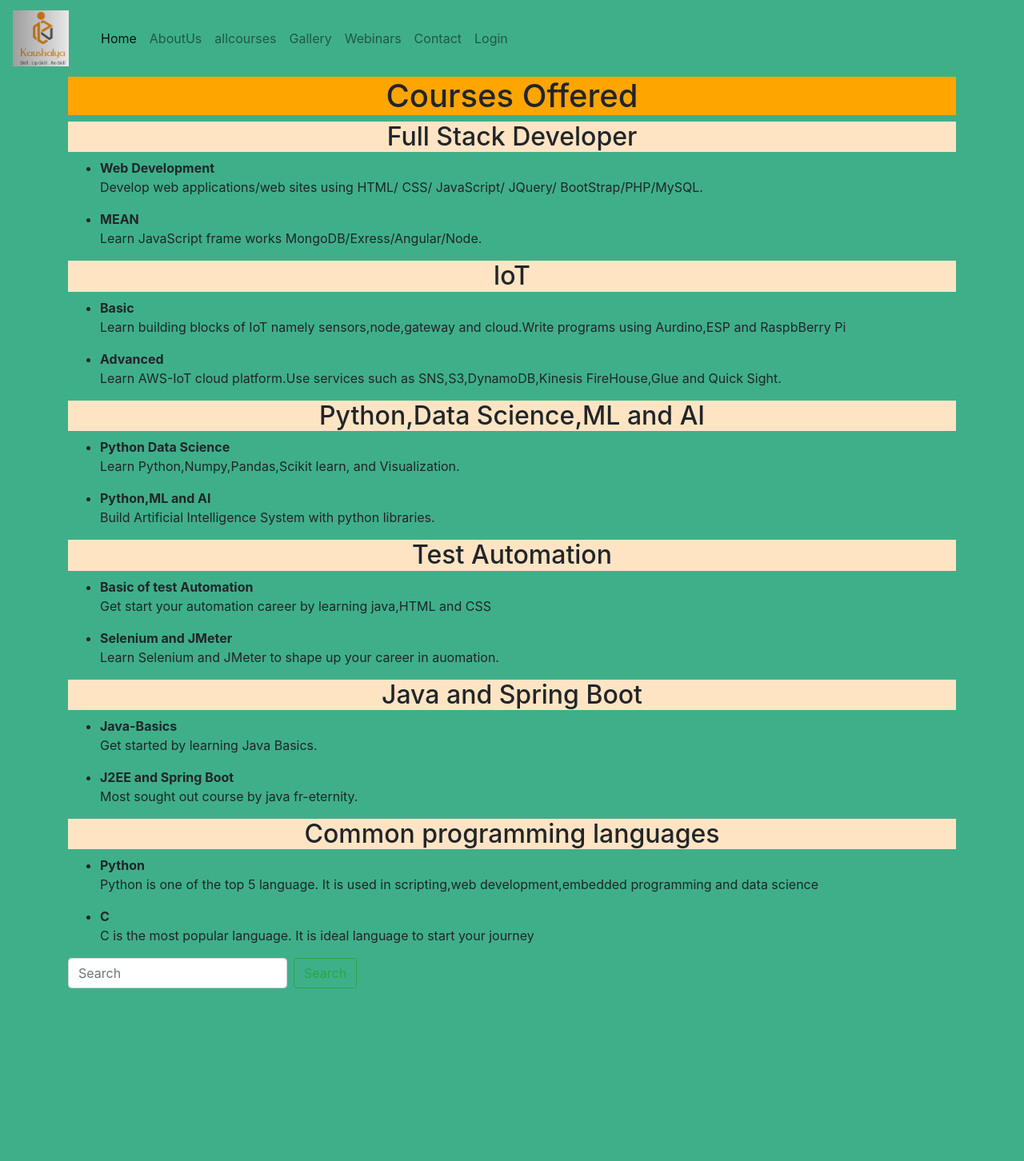
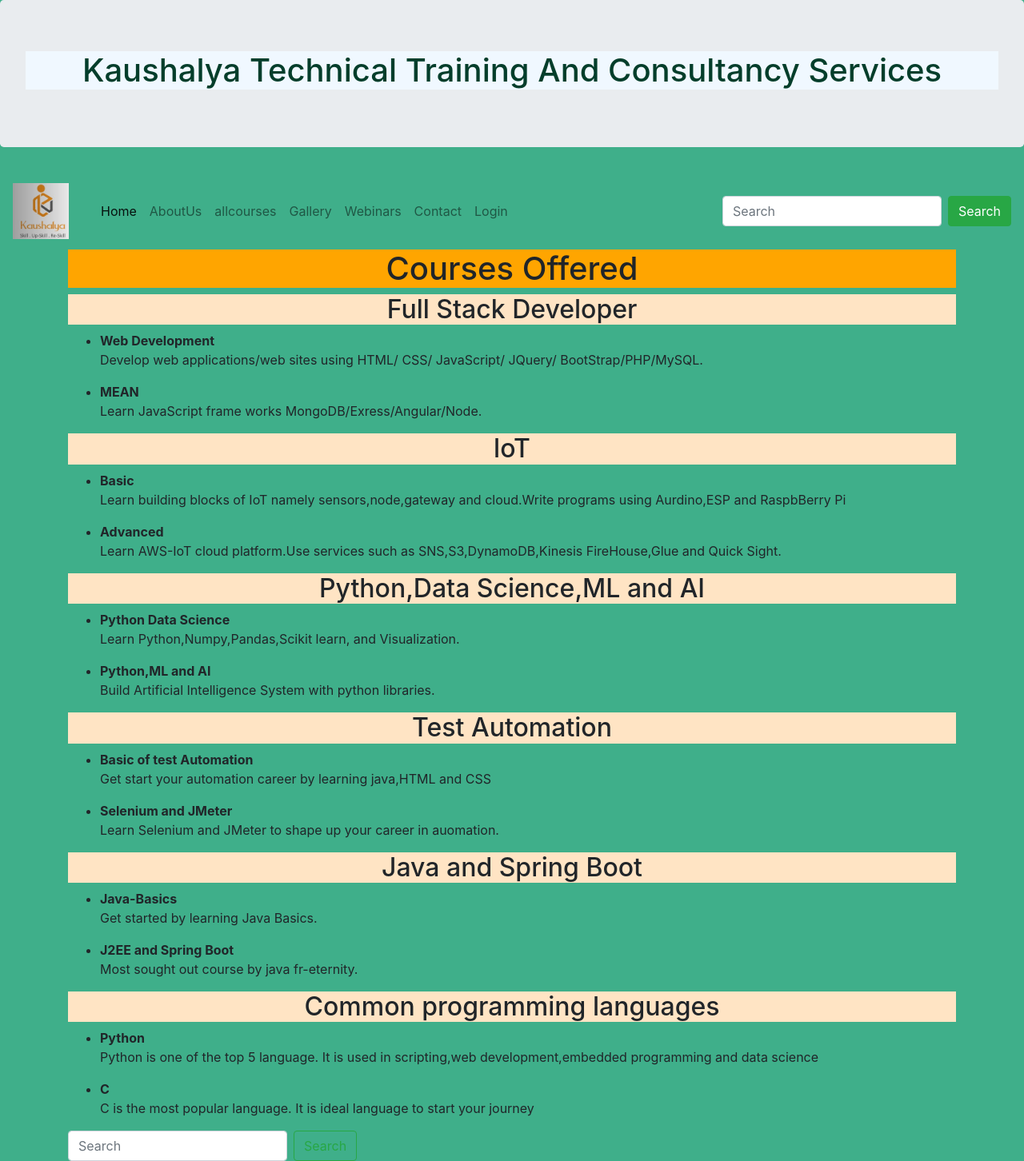
Before and after one commit to sravanitalanki0203/eKaushalya, a PHP site: page /allcourses.html in a window 1280 px wide. Shown: the whole page at 80% size. Before the commit the page ends 1236 px from the top, so only its background shows below. Run offline with PHP 8.4, Linux system fonts and the light colour scheme.

Commit message:
first commit

```diff
--- a/aboutus.html
+++ b/aboutus.html
@@ -13,6 +13,9 @@
         <link rel="stylesheet" href="style.css">
       </head>
       <body>
+        <div class="jumbotron">  <h1 class="name">Kaushalya Technical Training And Consultancy Services</h1>
+        </div>
+
         <section id="title">
             <nav class="navbar navbar-expand-lg navbar-light">
                 <a class="navbar-brand" href="#">
@@ -49,7 +52,7 @@
                 </ul>
                 <form class="form-inline my-2 my-lg-0">
                   <input class="form-control mr-sm-2" type="search" placeholder="Search" aria-label="Search">
-                  <a href="google.com"><button class="btn btn-outline-success my-2 my-sm-0" type="submit">Search</button></a>
+                  <a href="google.com"><button class="btn btn-success my-2 my-sm-0" type="submit">Search</button></a>
                 </form>
 
              </div>
--- a/allcourses.html
+++ b/allcourses.html
@@ -13,6 +13,9 @@
         <link rel="stylesheet" href="style.css">
       </head>
       <body>
+        <div class="jumbotron">  <h1 class="name">Kaushalya Technical Training And Consultancy Services</h1>
+        </div>
+
         <section id="title">
             <nav class="navbar navbar-expand-lg navbar-light">
                 <a class="navbar-brand" href="#">
@@ -47,6 +50,11 @@
                         <a class="nav-link" href="login.html">Login <span class="sr-only">(current)</span></a>
                       </li>
                 </ul>
+                <form class="form-inline my-2 my-lg-0">
+                  <input class="form-control mr-sm-2" type="search" placeholder="Search" aria-label="Search">
+                  <a href="google.com"><button class="btn btn-success my-2 my-sm-0" type="submit">Search</button></a>
+                </form>
+
              </div>
             </nav>
             </section>
--- a/contact.html
+++ b/contact.html
@@ -50,7 +50,7 @@
                 </ul>
                 <form class="form-inline my-2 my-lg-0">
                   <input class="form-control mr-sm-2" type="search" placeholder="Search" aria-label="Search">
-                  <a href="google.com"><button class="btn btn-outline-success my-2 my-sm-0" type="submit">Search</button></a>
+                  <a href="google.com"><button class="btn btn-success my-2 my-sm-0" type="submit">Search</button></a>
                 </form>
 
              </div>
--- a/gallery.html
+++ b/gallery.html
@@ -13,6 +13,9 @@
         <link rel="stylesheet" href="style.css">
       </head>
       <body>
+        <div class="jumbotron">  <h1 class="name">Kaushalya Technical Training And Consultancy Services</h1>
+        </div>
+
         <section id="title">
             <nav class="navbar navbar-expand-lg navbar-light">
                 <a class="navbar-brand" href="#">
@@ -49,7 +52,7 @@
                 </ul>
                 <form class="form-inline my-2 my-lg-0">
                   <input class="form-control mr-sm-2" type="search" placeholder="Search" aria-label="Search">
-                  <a href="google.com"><button class="btn btn-outline-success my-2 my-sm-0" type="submit">Search</button></a>
+                  <a href="google.com"><button class="btn btn-success my-2 my-sm-0" type="submit">Search</button></a>
                 </form>
 
              </div>
--- a/index.html
+++ b/index.html
@@ -13,6 +13,8 @@
         <link rel="stylesheet" href="style.css">
       </head>
       <body>
+        <div class="jumbotron">  <h1 class="name">Kaushalya Technical Training And Consultancy Services</h1>
+        </div>
         <section id="title">
             <nav class="navbar navbar-expand-lg navbar-light">
                 <a class="navbar-brand" href="#">
@@ -49,7 +51,7 @@
                 </ul>
                 <form class="form-inline my-2 my-lg-0">
                     <input class="form-control mr-sm-2" type="search" placeholder="Search" aria-label="Search">
-                    <a href="google.com"><button class="btn btn-outline-success my-2 my-sm-0" type="submit">Search</button></a>
+                    <a href="google.com"><button class="btn btn-success my-2 my-sm-0" type="submit">Search</button></a>
                   </form>
 
              </div>
--- a/login.html
+++ b/login.html
@@ -13,6 +13,9 @@
         <link rel="stylesheet" href="style.css">
       </head>
       <body>
+        <div class="jumbotron">  <h1 class="name">Kaushalya Technical Training And Consultancy Services</h1>
+        </div>
+
         <section id="title">
             <nav class="navbar navbar-expand-lg navbar-light  ">
                 <a class="navbar-brand" href="#">
@@ -49,7 +52,7 @@
                 </ul>
                 <form class="form-inline my-2 my-lg-0">
                   <input class="form-control mr-sm-2" type="search" placeholder="Search" aria-label="Search">
-                  <a href="google.com"><button class="btn btn-outline-success my-2 my-sm-0" type="submit">Search</button></a>
+                  <a href="google.com"><button class="btn btn-success my-2 my-sm-0" type="submit">Search</button></a>
                 </form>
 
              </div>
--- a/style.css
+++ b/style.css
@@ -18,3 +18,7 @@
 body{
     background-color: rgb(63, 175, 138);
 }
+.name{
+    color: rgb(4, 62, 43);
+    background-color: aliceblue;
+}
--- a/webinars.html
+++ b/webinars.html
@@ -13,6 +13,9 @@
         <link rel="stylesheet" href="style.css">
       </head>
       <body>
+        <div class="jumbotron">  <h1 class="name">Kaushalya Technical Training And Consultancy Services</h1>
+        </div>
+
         <section id="title">
             <nav class="navbar navbar-expand-lg navbar-light">
                 <a class="navbar-brand" href="#">
@@ -49,7 +52,7 @@
                 </ul>
                 <form class="form-inline my-2 my-lg-0">
                   <input class="form-control mr-sm-2" type="search" placeholder="Search" aria-label="Search">
-                  <a href="google.com"><button class="btn btn-outline-success my-2 my-sm-0" type="submit">Search</button></a>
+                  <a href="google.com"><button class="btn btn-success my-2 my-sm-0" type="submit">Search</button></a>
                 </form>
 
              </div>
```
